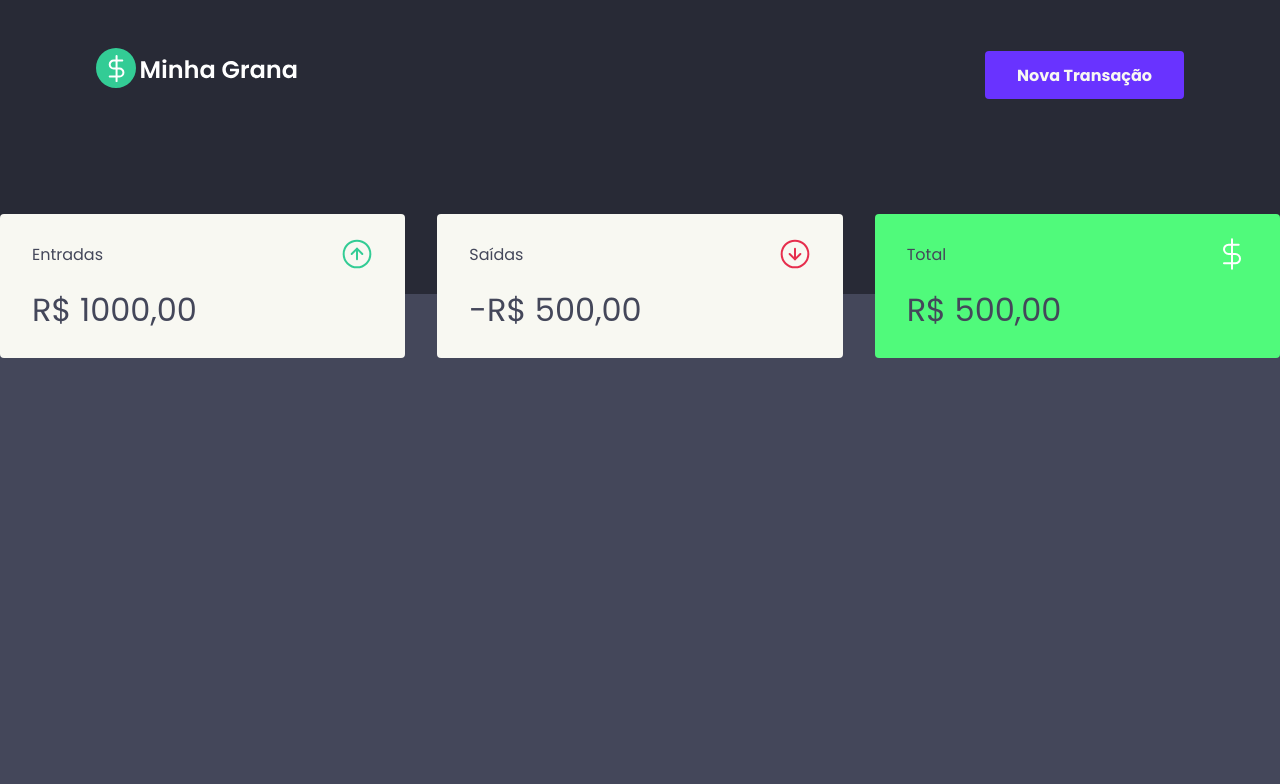
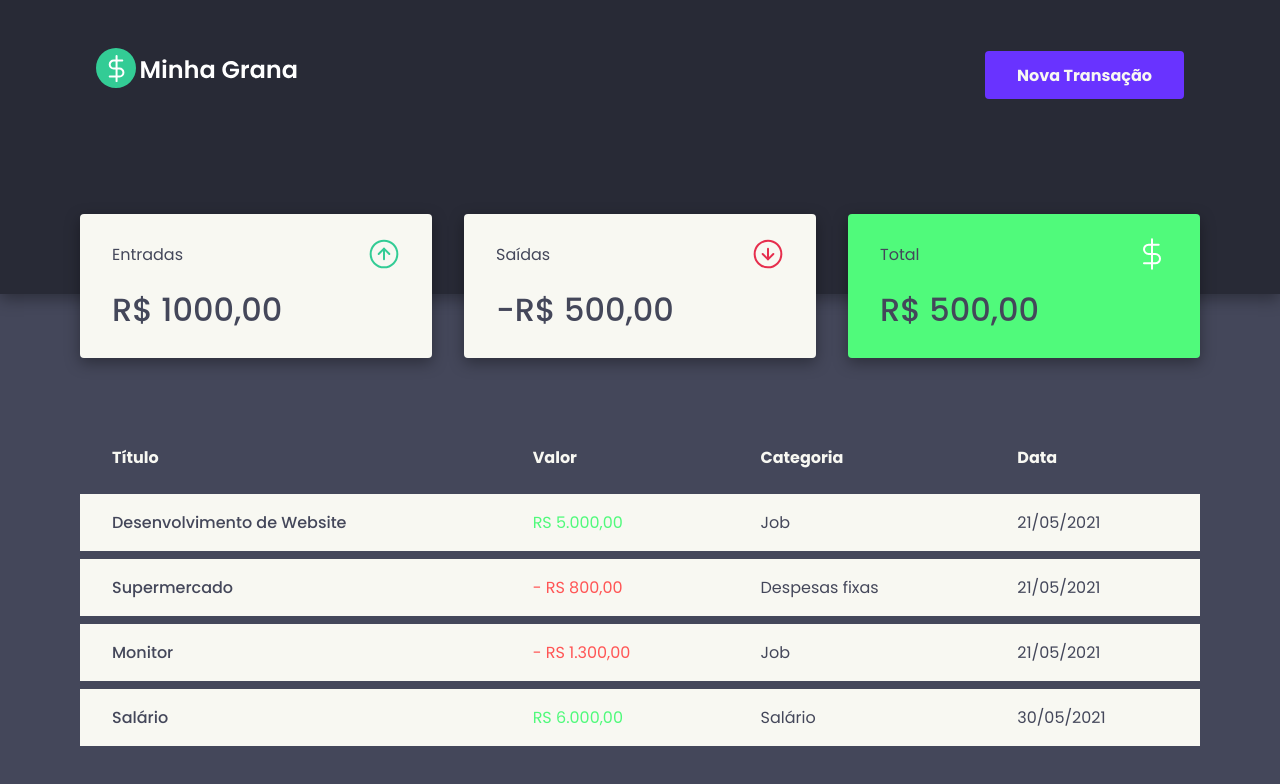
Before and after one commit to maykonsousapb/minhagrana, a React (Create React App) app: page / in a window 1280 px wide. Shown: the top 784 px of the page. Built offline with nearby package versions, Linux system fonts and the light colour scheme.

Commit message:
implementando o componente transactionsTable

```diff
--- a/public/index.html
+++ b/public/index.html
@@ -7,7 +7,7 @@
     <link rel="shortcut icon" href="favicon.png" type="image/png" />
     <link rel="preconnect" href="https://fonts.gstatic.com" crossorigin />
     <link
-      href="https://fonts.googleapis.com/css2?family=Poppins:wght@400;600;700&display=swap"
+      href="https://fonts.googleapis.com/css2?family=Poppins:wght@400;500;700&display=swap"
       rel="stylesheet"
     />
 
--- a/src/components/Header/styles.ts
+++ b/src/components/Header/styles.ts
@@ -2,6 +2,7 @@ import styled from 'styled-components';
 
 export const Container = styled.header`
   background: var(--background-dark);
+  box-shadow: rgba(0, 0, 0, 0.35) 0px 5px 15px;
 `;
 
 export const Content = styled.div`
--- a/src/components/Summary/styles.ts
+++ b/src/components/Summary/styles.ts
@@ -4,13 +4,15 @@ export const Container = styled.div`
   display: grid;
   grid-template-columns: repeat(3, 1fr);
   gap: 2rem;
-  margin: -5rem;
+  width: 100%;
+
   div {
     background: var(--foreground);
     color: var(--font-dark);
     padding: 1.5rem 2rem;
     border-radius: 0.25rem;
     transition: filter 0.2s;
+    box-shadow: rgba(0, 0, 0, 0.35) 0px 5px 15px;
     header {
       display: flex;
       align-items: center;
--- /dev/null
+++ b/src/components/TransactionsTable/index.tsx
@@ -0,0 +1,45 @@
+import React from 'react';
+import { Container } from './styles';
+
+export const TransactionsTable = () => {
+  return (
+    <Container>
+      <table>
+        <thead>
+          <tr>
+            <th>Título</th>
+            <th>Valor</th>
+            <th>Categoria</th>
+            <th>Data</th>
+          </tr>
+        </thead>
+        <tbody>
+          <tr>
+            <td>Desenvolvimento de Website</td>
+            <td className="income">RS 5.000,00</td>
+            <td>Job</td>
+            <td>21/05/2021</td>
+          </tr>
+          <tr>
+            <td>Supermercado</td>
+            <td className="outcome">- RS 800,00</td>
+            <td>Despesas fixas</td>
+            <td>21/05/2021</td>
+          </tr>
+          <tr>
+            <td>Monitor</td>
+            <td className="outcome">- RS 1.300,00</td>
+            <td>Job</td>
+            <td>21/05/2021</td>
+          </tr>
+          <tr>
+            <td>Salário</td>
+            <td className="income">RS 6.000,00</td>
+            <td>Salário</td>
+            <td>30/05/2021</td>
+          </tr>
+        </tbody>
+      </table>
+    </Container>
+  );
+};
--- /dev/null
+++ b/src/components/TransactionsTable/styles.ts
@@ -0,0 +1,34 @@
+import styled from 'styled-components';
+
+export const Container = styled.div`
+  margin-top: 4rem;
+  max-width: 1120px;
+
+  table {
+    width: 100%;
+    border-spacing: 0 0.5rem;
+    th {
+      font-weight: 700;
+      padding: 1rem 2rem;
+      text-align: left;
+      line-height: 1.5rem;
+    }
+
+    td {
+      text-align: left;
+      padding: 1rem 2rem;
+      border: 0;
+      background: var(--foreground);
+      color: var(--font-dark);
+      &:first-child {
+        font-weight: 500;
+      }
+      &.income {
+        color: var(--green);
+      }
+      &.outcome {
+        color: var(--red);
+      }
+    }
+  }
+`;
--- a/src/pages/Dashboard/index.tsx
+++ b/src/pages/Dashboard/index.tsx
@@ -1,6 +1,7 @@
 import React from 'react';
 import { Header } from '../../components/Header';
 import { Summary } from '../../components/Summary';
+import { TransactionsTable } from '../../components/TransactionsTable';
 import { Main } from './styles';
 
 export const Dashboard = () => {
@@ -9,6 +10,7 @@ export const Dashboard = () => {
       <Header />
       <Main>
         <Summary />
+        <TransactionsTable />
       </Main>
     </>
   );
--- a/src/pages/Dashboard/styles.ts
+++ b/src/pages/Dashboard/styles.ts
@@ -1,8 +1,10 @@
 import styled from 'styled-components';
 
 export const Main = styled.main`
+  width: 100%;
   max-width: 1120px;
   margin: 0 auto;
+  margin-top: -5rem;
   display: flex;
   flex-direction: column;
 `;
--- a/src/styles/global.ts
+++ b/src/styles/global.ts
@@ -38,8 +38,7 @@ html{
 body{
   background: var(--background);
   -webkit-font-smoothing: antialiased;
-  color: var(--foreground)
-
+  color: var(--foreground);
 }
 
 body, input, button, textarea {
```
